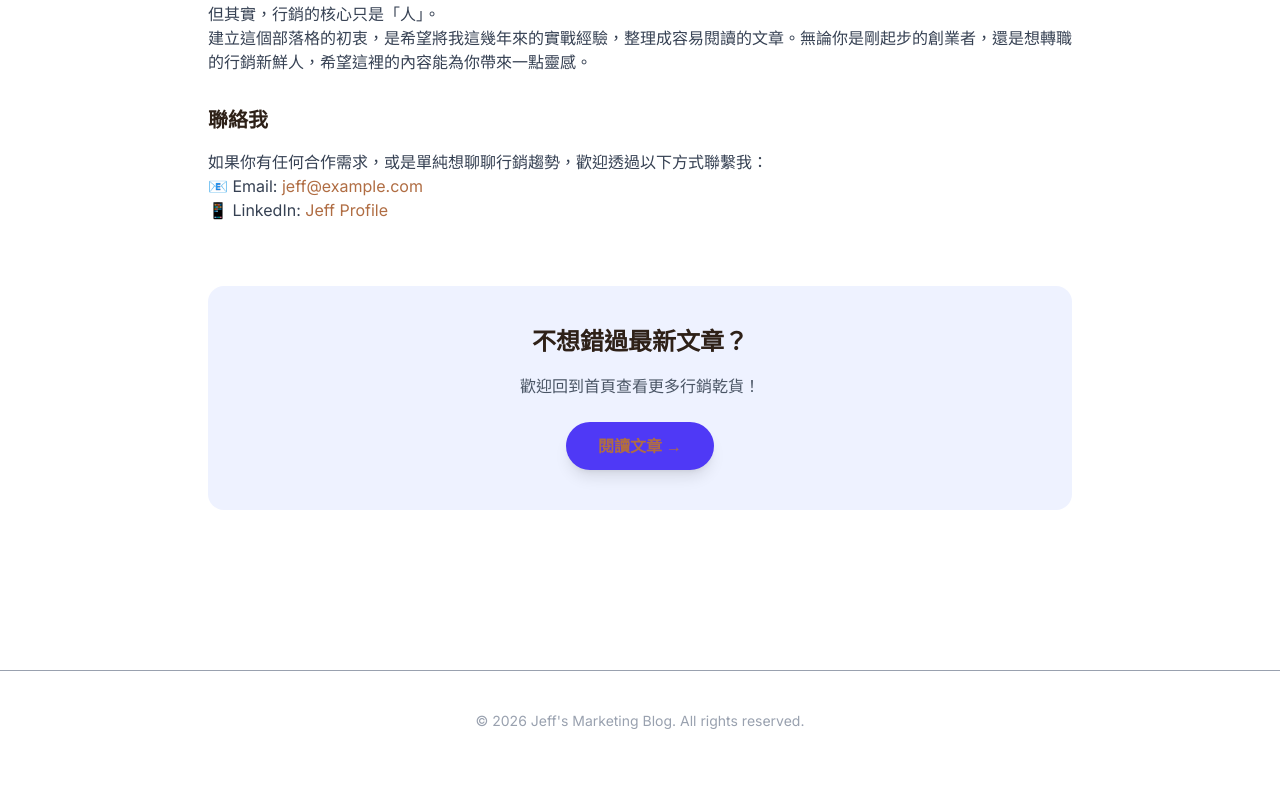
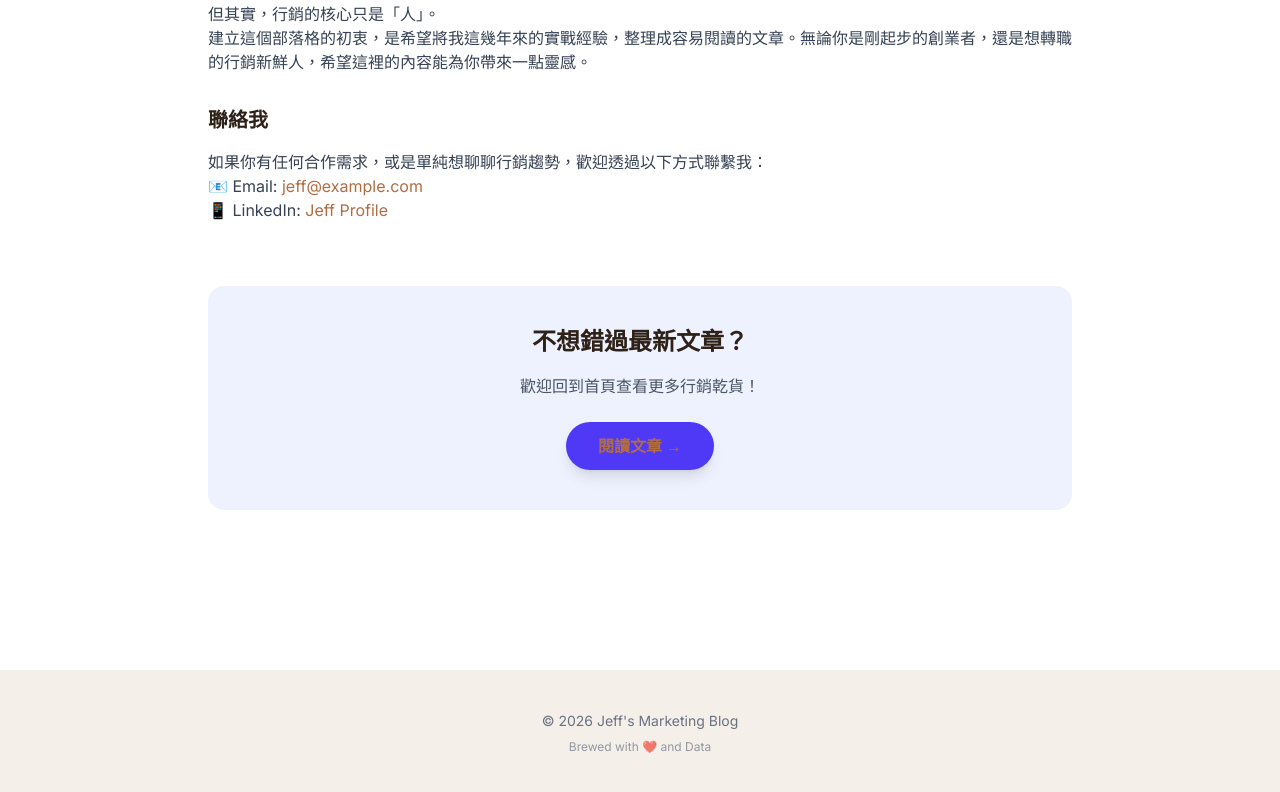
Before and after one commit to yt531/marketing-blog, a Next.js app: page /about in a window 1280 px wide. Shown: the part 576-1368 px from the top of the page. Before the commit the page ends 1347 px from the top, so only its background shows below. Built offline with nearby package versions, Linux system fonts and the light colour scheme.

Commit message:
移除舊的背景色

```diff
--- a/app/layout.tsx
+++ b/app/layout.tsx
@@ -1,7 +1,7 @@
 import type { Metadata } from "next";
 import { Inter } from "next/font/google";
 import "./globals.css";
-import Navbar from "@/components/Navbar"; // 1. 引入剛剛寫的 Navbar
+import Navbar from "@/components/Navbar";
 
 const inter = Inter({ subsets: ["latin"] });
 
@@ -17,17 +17,23 @@ export default function RootLayout({
 }>) {
   return (
     <html lang="zh-TW">
-      <body className={`${inter.className} bg-gray-50 text-gray-900`}>
-        {/* 2. 把 Navbar 放在這裡，所有頁面都會顯示 */}
+      <body
+        className={`${inter.className} antialiased min-h-screen flex flex-col`}
+      >
+        {/* Navbar */}
         <Navbar />
 
-        {/* 這是原本的頁面內容 */}
-        {children}
+        {/* 主要內容區：設定 flex-grow 確保內容少時 footer 也會沉在底部 */}
+        <main className="flex-grow">{children}</main>
 
-        {/* 3. 順手加個簡單的 Footer */}
-        <footer className="text-center py-10 text-gray-400 text-sm border-t mt-20">
-          © {new Date().getFullYear()} Jeff's Marketing Blog. All rights
-          reserved.
+        {/* Footer：淡奶茶色背景 (#f4efe9) */}
+        <footer className="bg-navbar text-center py-10 text-gray-500 text-sm mt-20 border-t border-orange-100/20">
+          <div className="max-w-4xl mx-auto px-4">
+            <p className="mb-2">
+              © {new Date().getFullYear()} Jeff's Marketing Blog
+            </p>
+            <p className="text-xs opacity-70">Brewed with ❤️ and Data</p>
+          </div>
         </footer>
       </body>
     </html>
```
